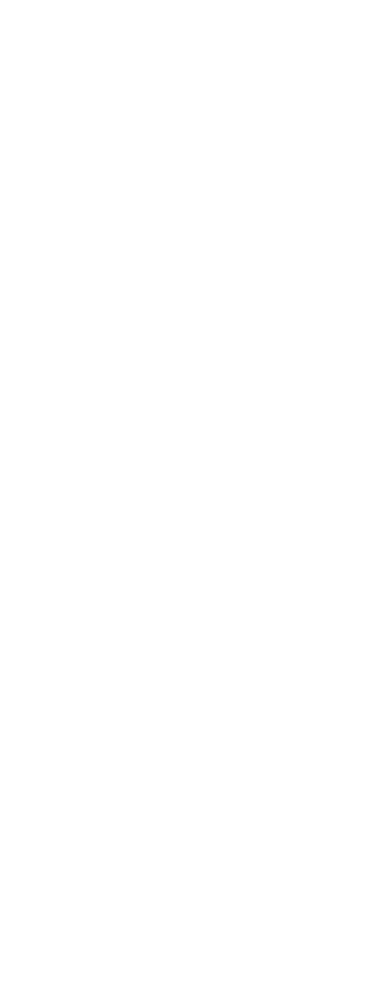
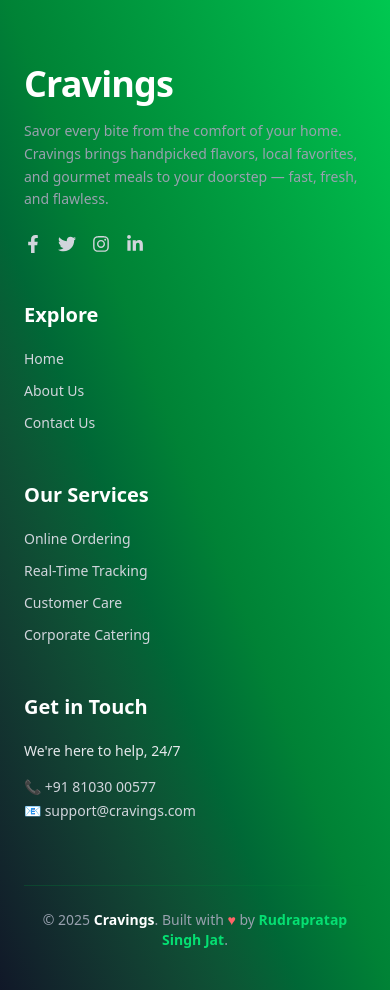
Before and after one commit to RudraJat/Cravings, a React (Vite) app: page / in a window 390 px wide. Shown: the part 860-1850 px from the top of the page. Before the commit the page ends 844 px from the top, so only its background shows below. Built offline with nearby package versions, Linux system fonts and the light colour scheme; no server answers.

Commit message:
added footer and updated ui

```diff
--- a/package.json
+++ b/package.json
@@ -28,6 +28,7 @@
     "lucide-react": "^0.525.0",
     "react": "^19.1.0",
     "react-dom": "^19.1.0",
+    "react-icons": "^5.5.0",
     "react-router": "^6.23.0",
     "react-router-dom": "^6.23.0"
   },
--- a/src/App.jsx
+++ b/src/App.jsx
@@ -7,13 +7,18 @@ import ContactUs from "./components/ContactUs";
 import Error from "./components/Error";
 import RestaurantMenu from "./components/RestaurantMenu";
 import { createBrowserRouter, RouterProvider, Outlet} from "react-router-dom";
+import Footer from "./components/Footer.jsx";
 
 const AppLayout = () => {
   return (
-    <div className="app-layout">
-      <Header />
-      <Outlet />
-    </div>
+    <div className="min-h-screen flex flex-col">
+  <Header />
+  <main className="flex-grow">
+    <Body />
+  </main>
+  <Footer />
+</div>
+
   );
 };
 
--- /dev/null
+++ b/src/components/Footer.jsx
@@ -0,0 +1,161 @@
+import {
+  FaFacebookF,
+  FaTwitter,
+  FaInstagram,
+  FaLinkedinIn,
+} from "react-icons/fa";
+import { Link } from "react-router-dom";
+
+const Footer = () => {
+  return (
+    <footer className="bg-gradient-to-tr from-gray-900 via-green-700 to-green-500 text-gray-300 px-6 md:px-20 pt-20 pb-10 relative overflow-hidden">
+      <div className="absolute inset-0 bg-[radial-gradient(ellipse_at_top_left,_var(--tw-gradient-stops))] from-green-700/10 via-green-900/20 to-transparent opacity-50 pointer-events-none"></div>
+
+      <div className="max-w-7xl mx-auto relative z-10 grid grid-cols-1 md:grid-cols-2 lg:grid-cols-4 gap-12">
+        {/* Brand */}
+        <div>
+          <h2 className="text-4xl font-extrabold text-white mb-4 tracking-tight">
+            Cravings
+          </h2>
+          <p className="text-sm text-gray-400 leading-relaxed">
+            Savor every bite from the comfort of your home. Cravings brings
+            handpicked flavors, local favorites, and gourmet meals to your
+            doorstep — fast, fresh, and flawless.
+          </p>
+          <div className="flex space-x-4 mt-6 text-lg">
+            <Link
+              to="#"
+              className="hover:text-green-400 transition-transform transform hover:-translate-y-1"
+            >
+              <FaFacebookF />
+            </Link>
+            <Link
+              to="#"
+              className="hover:text-green-400 transition-transform transform hover:-translate-y-1"
+            >
+              <FaTwitter />
+            </Link>
+            <Link
+              to="#"
+              className="hover:text-green-400 transition-transform transform hover:-translate-y-1"
+            >
+              <FaInstagram />
+            </Link>
+            <Link
+              to="#"
+              className="hover:text-green-400 transition-transform transform hover:-translate-y-1"
+            >
+              <FaLinkedinIn />
+            </Link>
+          </div>
+        </div>
+
+        {/* Explore */}
+        <div>
+          <h3 className="text-xl font-semibold text-white mb-5">Explore</h3>
+          <ul className="space-y-3 text-sm">
+            <li>
+              <Link
+                to="/"
+                className="inline-block hover:scale-105 hover:text-green-400 transition-transform duration-300"
+              >
+                Home
+              </Link>
+            </li>
+
+            <li>
+              <Link
+                to="/about"
+                className="inline-block hover:scale-105 hover:text-green-400 transition-transform duration-300"
+              >
+                About Us
+              </Link>
+            </li>
+            <li>
+              <Link
+                to="/contact"
+                className="inline-block hover:scale-105 hover:text-green-400 transition-transform duration-300"
+              >
+                Contact Us
+              </Link>
+            </li>
+          </ul>
+        </div>
+
+        {/* Services */}
+        <div>
+          <h3 className="text-xl font-semibold text-white mb-5">
+            Our Services
+          </h3>
+          <ul className="space-y-3 text-sm">
+            <li>
+              <Link
+                to="/order"
+                className="inline-block hover:text-green-400 hover:scale-105 transition-transform duration-300"
+              >
+                Online Ordering
+              </Link>
+            </li>
+            <li>
+              <Link
+                to="/tracking"
+                className="inline-block hover:text-green-400 hover:scale-105 transition-transform duration-300"
+              >
+                Real-Time Tracking
+              </Link>
+            </li>
+            <li>
+              <Link
+                to="/support"
+                className="inline-block hover:text-green-400 hover:scale-105 transition-transform duration-300"
+              >
+                Customer Care
+              </Link>
+            </li>
+            <li>
+              <Link
+                to="/catering"
+                className="inline-block hover:text-green-400 hover:scale-105 transition-transform duration-300"
+              >
+                Corporate Catering
+              </Link>
+            </li>
+          </ul>
+        </div>
+
+        {/* Contact */}
+        <div>
+          <h3 className="text-xl font-semibold text-white mb-5">
+            Get in Touch
+          </h3>
+          <p className="text-sm text-gray-200 mb-4">We're here to help, 24/7</p>
+          <p className="text-sm mb-1">
+            📞{" "}
+            <a href="tel:+918103000577" className="hover:text-white">
+              +91 81030 00577
+            </a>
+          </p>
+          <p className="text-sm">
+            📧{" "}
+            <a href="mailto:support@cravings.com" className="hover:text-white">
+              support@cravings.com
+            </a>
+          </p>
+        </div>
+      </div>
+
+      {/* Bottom Note */}
+      <div className="relative z-10 mt-16 border-t border-green-700/30 pt-6 text-center text-sm text-gray-400">
+        © {new Date().getFullYear()}{" "}
+        <span className="text-white font-semibold">Cravings</span>. Built with{" "}
+        <span className="text-red-400">♥</span> by{" "}
+        <span className="text-green-400 font-semibold">
+          Rudrapratap Singh Jat
+        </span>
+        .
+      </div>
+    </footer>
+  );
+};
+
+export default Footer;
--- a/src/components/ItemList.jsx
+++ b/src/components/ItemList.jsx
@@ -17,7 +17,7 @@ const ItemList = ({ items }) => {
         return (
           <div
             key={id}
-            className="flex justify-between items-start bg-gray-50 border border-gray-200 rounded-xl p-4 shadow-sm hover:shadow-md transition"
+            className="flex justify-between items-start bg-gray-50 hover:bg-green-50 border border-gray-200 rounded-xl p-4 shadow-sm hover:shadow-md transition"
           >
             <div className="w-3/4">
               <h4 className="text-base font-semibold text-gray-800">{name}</h4>
@@ -31,10 +31,11 @@ const ItemList = ({ items }) => {
 
             {imageId && (
               <img
-                src={`https://media-assets.swiggy.com/swiggy/image/upload/fl_lossy,f_auto,q_auto,w_120,h_100/${imageId}`}
-                alt={name}
-                className="rounded-xl object-cover w-24 h-20 ml-4 shadow"
-              />
+  src={`https://media-assets.swiggy.com/swiggy/image/upload/fl_lossy,f_auto,q_auto,w_300,h_200/${imageId}`}
+  alt={name}
+  className="rounded-2xl object-cover w-32 h-24 ml-4 border border-gray-200 shadow-md hover:shadow-green-300 hover:scale-105 transition duration-300 ease-in-out"
+/>
+
             )}
           </div>
         );
--- a/src/components/RestaurantMenu.jsx
+++ b/src/components/RestaurantMenu.jsx
@@ -1,14 +1,15 @@
 import Shimmer from "./Shimmer";
 import { useParams } from "react-router-dom";
 import useRestaurantMenu from "../utils/useRestaurantMenu";
-import RestaurantCategory from "./RestaurantCategory"; // 👈 Import your new component
+import RestaurantCategory from "./RestaurantCategory";
 import { useState } from "react";
 
 const RestaurantMenu = () => {
   const { resId } = useParams();
   const resInfo = useRestaurantMenu(resId);
 
-  const [showIndex, setShowIndex] = useState(null);
+  // 🔥 Open the first category by default
+  const [showIndex, setShowIndex] = useState(0);
 
   if (!resInfo) return <Shimmer />;
 
@@ -30,7 +31,7 @@ const RestaurantMenu = () => {
     );
 
   return (
-    <div className="pt-28 pb-14 px-6 md:px-20 bg-gradient-to-br from-green-50 via-green-100 to-green-200 min-h-screen">
+    <div className="pt-28 pb-14 px-6 md:px-20 bg-gradient-to-br from-green-50 via-green-50 to-green-100 min-h-screen">
       {/* Header */}
       <div className="bg-white rounded-3xl shadow-xl p-6 border border-gray-100 w-full max-w-4xl mx-auto mb-10">
         <h1 className="text-3xl md:text-4xl font-extrabold text-gray-800 mb-3">
```
Also changed, not shown: src/components/Body.jsx (+32 -18 lines), src/components/Shimmer.jsx (+19 -133 lines), 1 other file (tests, documents, lock files or other folders).
